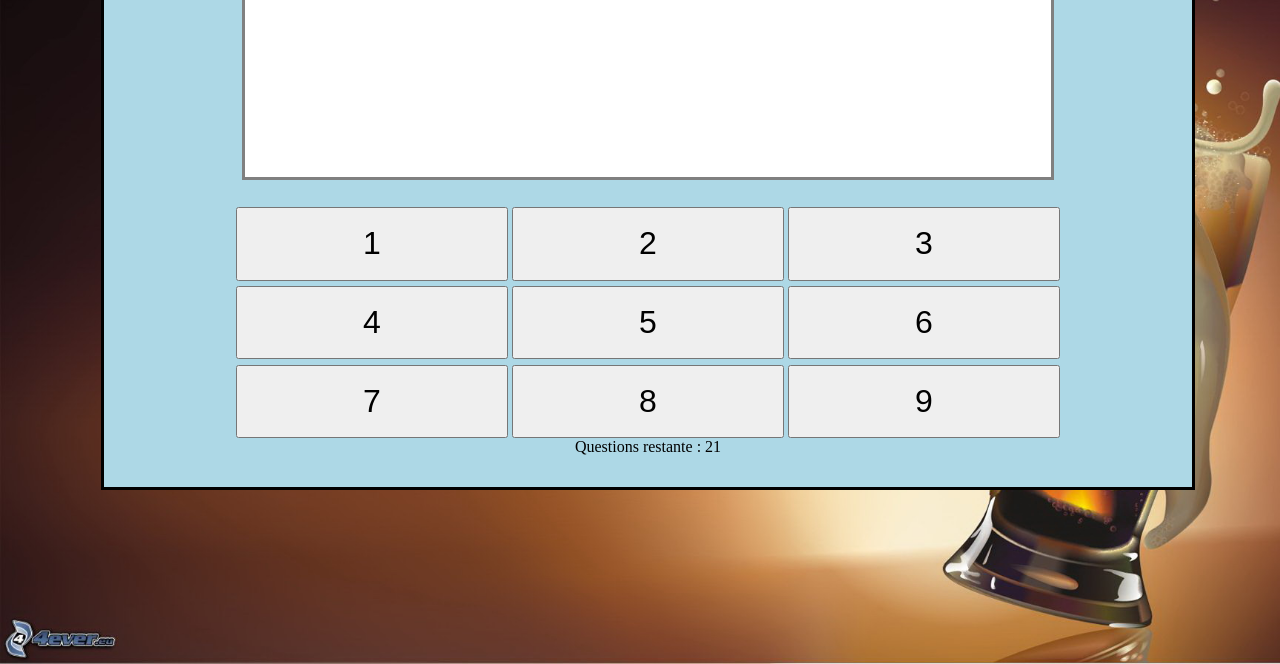
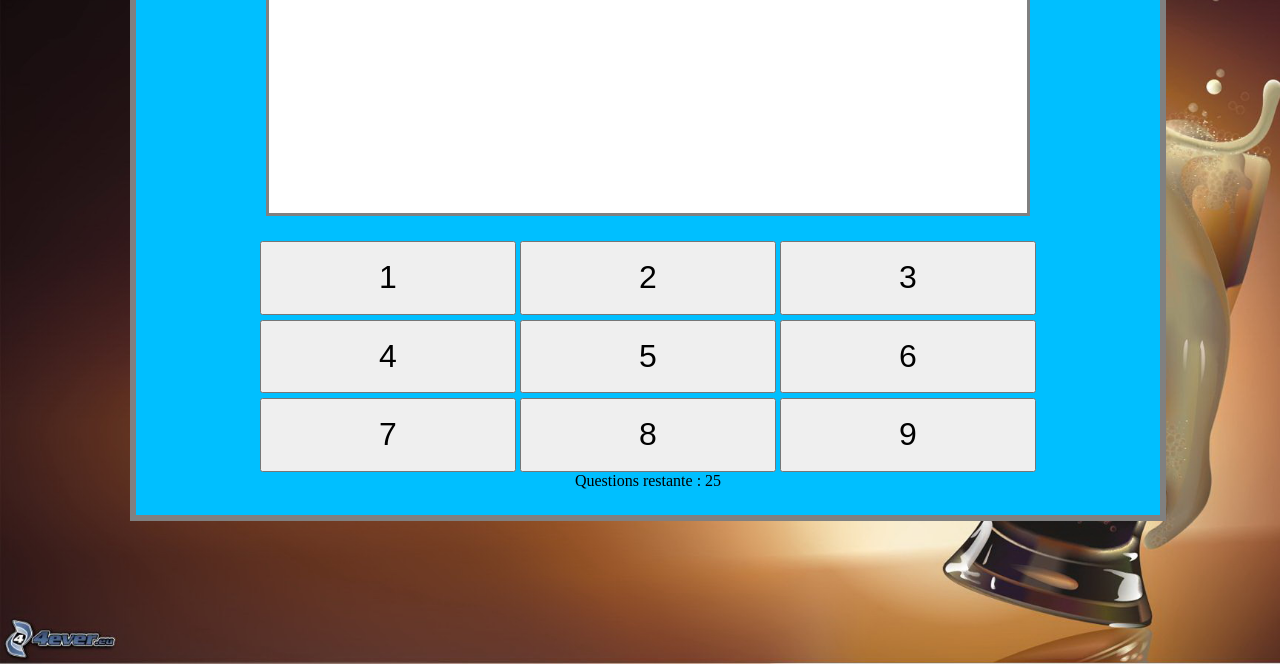
Before and after one commit to TamSFr/JeuDesFou, a plain HTML site: page index.html in a window 1280 px wide. Shown: the part 136-800 px from the top of the page. Drawn offline with Linux system fonts and the light colour scheme.

Commit message:
modification de la presentation

```diff
--- a/prog.js
+++ b/prog.js
@@ -31,14 +31,18 @@ app.controller('choix',
 				"Tu es désormais le sniper !",
 				"cascade !",
 				"cascade !",
-				"Les hommes boivent 2coups !",
-				"Les dames boivent 2coups !",
-				"Dans ma valise, il y avais...",
+				"Entre couille !<br>Les hommes boivent 2coups chacun !",
+				"Solidarité féminine !<br>Les dames boivent 2coups chacune !",
+				"Dans ma valise, il y a...",
 				"Tu bois une gorgé, le joueur a ta droite en boie deux<br>selui a sa droite en boie trois, etc etc",
 				"Qui pourais...",
 				"CDN",
 				"Je n'ai jamais ...",
-				"Maitre des question !<br>Pendant 2 tours, si quelqu'un répond à tes questions, il boira une gorgé"
+				"Maitre des question !<br>Pendant 2 tours, si quelqu'un répond à tes questions, il boira une gorgée",
+				"Toi et ton voisin de droite êtes lié,<br>si l'un boit, l'autre boit aussi!",
+				"Enleve autant de vêtement que tu veux<br>Tu bois un nombre de gorgé égale au nombre de vêtement qu'il te reste",
+				"Bataille de pouce !<br>Fais un bras de fer chinois avec ton voisin de gauche<br>Le perdant boit 3gorgées",
+				"Gage !<br>Le joueur à ta gauche te donne un gage<br>6 Gorgées en cas de refus!"
 			];
 			/*-------------------
 			---------Fin---------
@@ -173,10 +177,10 @@ app.controller('choix',
 				var alea = Math.floor(Math.random()*tabQuest.length);
 				$scope.question = tabQuest[alea];
 				if($scope.question=="BTC"){
-					$scope.question = "Tu bois "+n+" coups !";
+					$scope.question = "OUCH !<br>Tu bois "+n+" coups !";
 				}
 				if($scope.question=="DTC"){
-					$scope.question = "Tu donnes "+n+" coups !";
+					$scope.question = "BOOM ! <br>Tu donnes "+n+" coups !";
 				}
 				if($scope.question=="CDN"){
 					$scope.course();
@@ -196,7 +200,7 @@ app.controller('choix',
 
 				$timeout(function(){
 					$scope.afficher(n);
-				}, 1000)
+				}, 500)
 			}
 
 
--- a/style.css
+++ b/style.css
@@ -9,6 +9,7 @@ body
 	width : 100%;
 	text-align : center;
 	background-image : url("img/fond.jpeg");
+	/*background-image : url("img/fond2.jpg");*/
 	background-size : cover;
 	background-attachment : fixed;
 }
@@ -16,11 +17,14 @@ body
 .ecran
 {
 	display : inline-block;
-	border : 3px solid black;
-	background-color : lightblue;
-	width : 85%;
+	border : 6px solid grey;
+	background-color : black;
+	width : 80%;
 	height : 78%;
+	background-color : #00BFFF;
+
 	text-align : center;
+	margin-top : 2%;
 }
 
 .affText
@@ -30,11 +34,10 @@ body
 	width : 70%;
 	height : 40%;
 	border : 3px solid gray;
-	margin-top : 1%;
+	margin-top : 2%;
 	padding : 2%;
 	background-color : white;
 	font-size : 2em;
-	overflow: scroll;
 }
 
 .choixBouton
@@ -62,5 +65,6 @@ body
 	text-align : left;
 	white-space:nowrap;
 	font-size : 0.7em;
+	overflow: scroll;
 
 }
```
